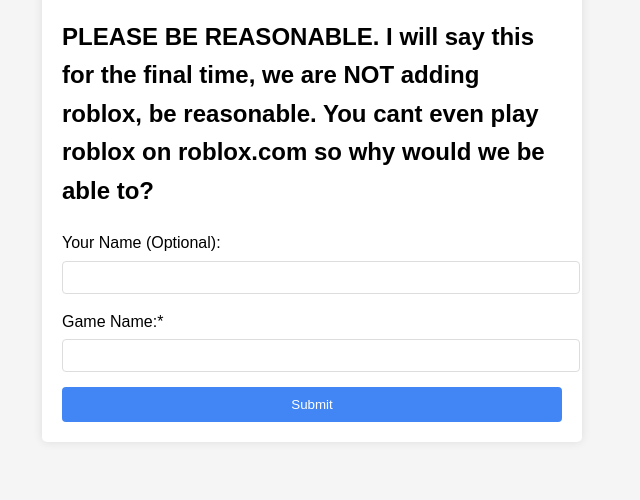
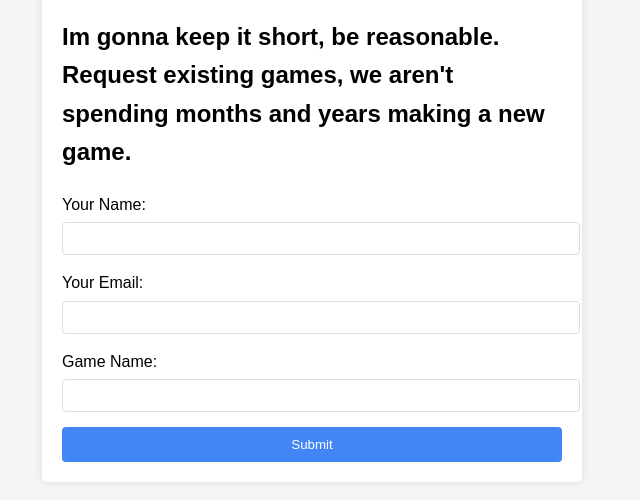
Before and after one commit to SchoolFlashCards3/suggestions, a plain HTML site: page index.html in a window 1280 px wide. Shown: the part 116-616 px from the top of the page, without its empty margins (328-968 px from the left). Drawn offline with Linux system fonts and the light colour scheme.

Commit message:
Update index.html

```diff
--- a/index.html
+++ b/index.html
@@ -62,15 +62,20 @@
 <body>
     <div class="container">
         <h1>Suggest a Game</h1>
-        <h2>PLEASE BE REASONABLE. I will say this for the final time, we are NOT adding roblox, be reasonable. You cant even play roblox on roblox.com so why would we be able to?</h2>
+        <h2>Im gonna keep it short, be reasonable. Request existing games, we aren't spending months and years making a new game.</h2>
         <form id="suggestionForm" action="https://formspree.io/f/xgvkgkyl" method="POST">
             <div class="form-group">
-                <label for="name">Your Name (Optional):</label>
+                <label for="name">Your Name:</label>
+                <input type="text" id="name" name="name">
+            </div>
+
+             <div class="form-group">
+                <label for="name">Your Email:</label>
                 <input type="text" id="name" name="name">
             </div>
 
             <div class="form-group">
-                <label for="game-name">Game Name:*</label>
+                <label for="game-name">Game Name:</label>
                 <input type="text" id="game-name" name="game-name" required>
             </div>
 
@@ -83,7 +88,7 @@
 
         <div class="thank-you" id="thankYou">
             <h3>Thank You!</h3>
-            <p>Your game suggestion has been received.</p>
+            <p>Your game suggestion has been received. We will review and email you about it later.</p>
         </div>
     </div>
 
```
